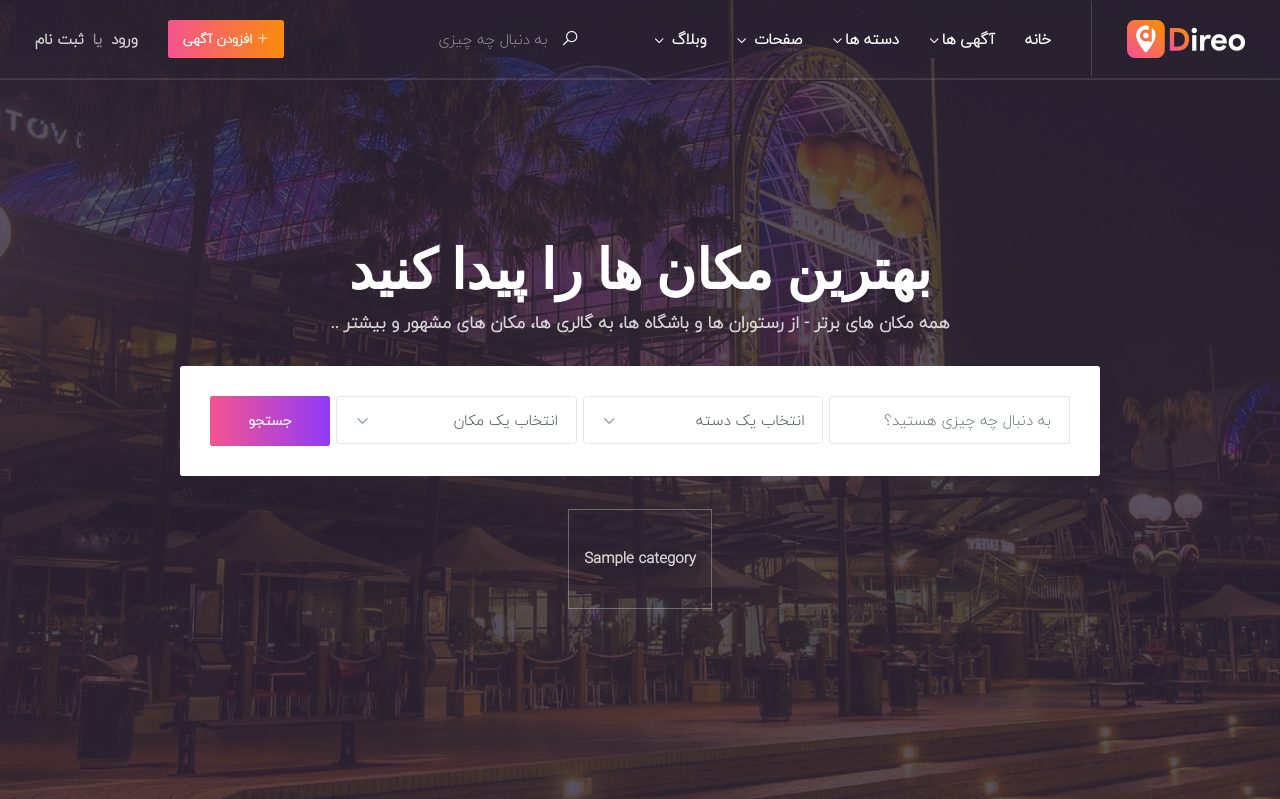
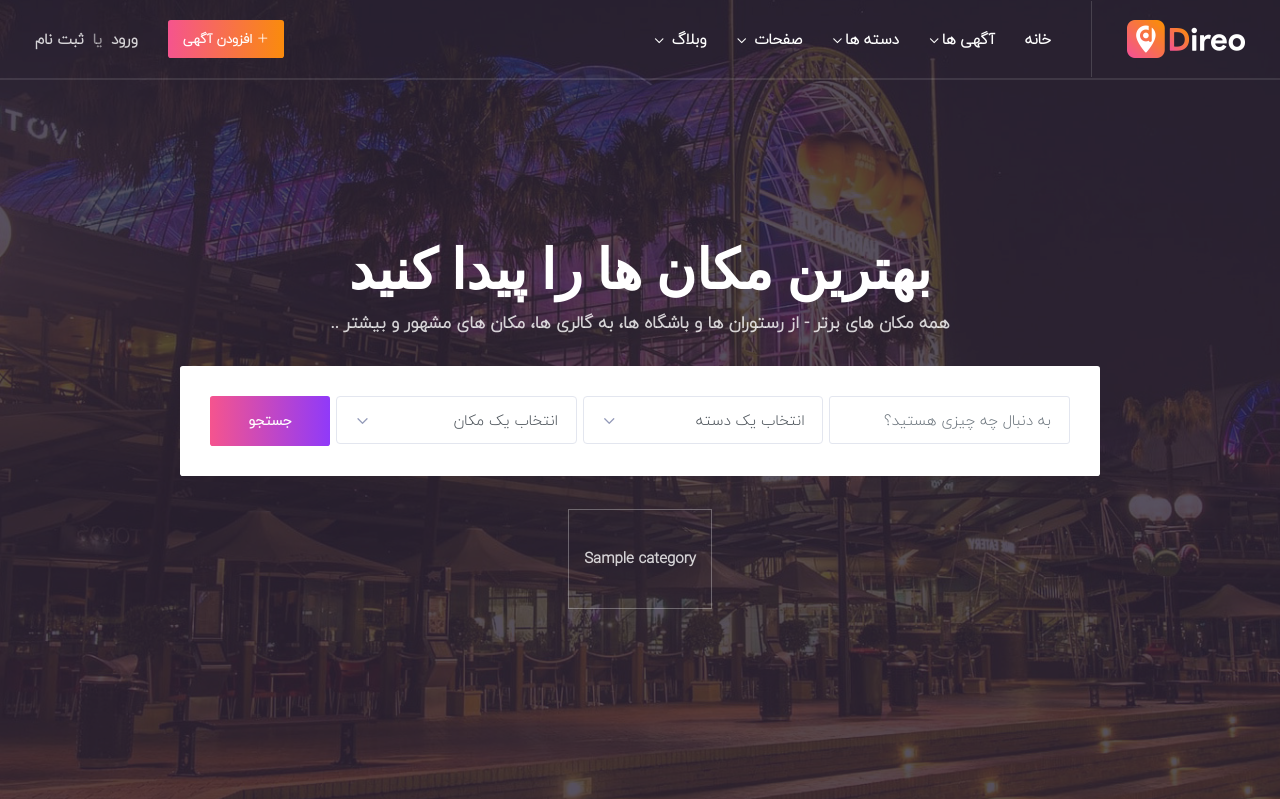
Before and after one commit to echegeni/advertise, a Django app: page / in a window 1280 px wide. Shown: the top 799 px of the page. Run offline with Django 3.2, Linux system fonts and the light colour scheme; tables that the repository leaves empty hold one stand-in row (values such as "Sample post"); grey boxes marked "Sample" are stand-in pictures; some libraries are stand-ins or nearby versions; some web fonts are replaced.

Commit message:
edit home

```diff
--- a/templates/home.html
+++ b/templates/home.html
@@ -54,7 +54,7 @@
                                             <div class="collapse navbar-collapse" id="direo-navbar-collapse">
                                                 <ul class="navbar-nav">
                                                     <li>
-                                                        <a href="index.html">خانه</a>
+                                                        <a href="{% url 'home' %}">خانه</a>
                                                     </li>
                                                     <li class="dropdown has_dropdown">
                                                         <a href="#" class="dropdown-toggle" id="drop3" role="button"
@@ -128,36 +128,6 @@
 
 
                                 <div class="menu-right order-lg-2 order-sm-2">
-                                    <div class="search-wrapper">
-                                        <div class="nav_right_module search_module">
-                                            <span class="icon-left" id="basic-addon9"><i
-                                                    class="la la-search"></i></span>
-                                            <div class="search_area">
-                                                <form action="https://www.rtl-theme.com/author/paradigmshift/">
-                                                    <div class="input-group input-group-light">
-                                                        <input type="text"
-                                                               class="form-control search_field top-search-field"
-                                                               placeholder="به دنبال چه چیزی هستید؟" autocomplete="off">
-                                                    </div>
-                                                </form>
-                                            </div>
-                                        </div>
-                                        <div class="search-categories">
-                                            <ul class="list-unstyled">
-                                                <li><a href="#"><span class="la la-glass bg-danger"></span> غذا و
-                                                    نوشیدنی</a></li>
-                                                <li><a href="#"><span class="la la-cutlery bg-primary"></span>
-                                                    رستوران</a></li>
-                                                <li><a href="#"><span class="la la-map-marker bg-success"></span> مکان
-                                                    ها</a></li>
-                                                <li><a href="#"><span class="la la-shopping-cart bg-secondary"></span>
-                                                    خرید و فروشگاه</a></li>
-                                                <li><a href="#"><span class="la la-bed bg-info"></span> هتل</a></li>
-                                                <li><a href="#"><span class="la la-bank bg-warning"></span> تاریخ و هنر</a>
-                                                </li>
-                                            </ul>
-                                        </div>
-                                    </div><!-- ends: .search-wrapper -->
                                     <!-- start .author-area -->
                                     <div class="author-area">
                                         <div class="author__access_area">
@@ -169,10 +139,13 @@
                                                     </a>
                                                 </li>
                                                 <li>
-                                                    <a href="{% url 'register' %}" class="access-link">ورود</a>
-                                                    <span>یا</span>
-                                                    <a href="{% url 'register' %}" class="access-link">ثبت نام</a>
-
+                                                    {% if user.is_authenticated %}
+                                                        <a href="#" class="access-link">پنل کاربری</a>
+                                                    {% else %}
+                                                        <a href="{% url 'register' %}" class="access-link">ورود</a>
+                                                        <span>یا</span>
+                                                        <a href="{% url 'register' %}" class="access-link">ثبت نام</a>
+                                                    {% endif %}
                                                 </li>
                                             </ul>
                                         </div>
@@ -239,7 +212,7 @@
                                 <select class="search_fields" name="q" id="at_biz_dir-category">
                                     <option value="">انتخاب یک دسته</option>
                                     {% for cat in category %}
-                                    <option value="{{ cat.title }}">{{ cat.title }}</option>
+                                        <option value="{{ cat.title }}">{{ cat.title }}</option>
                                     {% endfor %}
                                 </select>
                             </div>
@@ -247,7 +220,7 @@
                                 <select class="search_fields" name="q" id="at_biz_dir-location">
                                     <option value="">انتخاب یک مکان</option>
                                     {% for city in city %}
-                                    <option value="{{ city.title }}">{{ city.title }}</option>
+                                        <option value="{{ city.title }}">{{ city.title }}</option>
                                     {% endfor %}
                                 </select>
                             </div>
@@ -497,7 +470,7 @@
                 <div class="place-list-wrapper">
                     <ul class="list-unstyled">
                         {% for city in city %}
-                            <li><a href="{% url "city-list" %}">{{ city.title }}</a></li>
+                            <li><a href="#">{{ city.title }}</a></li>
                         {% endfor %}
                     </ul>
                 </div>
```
